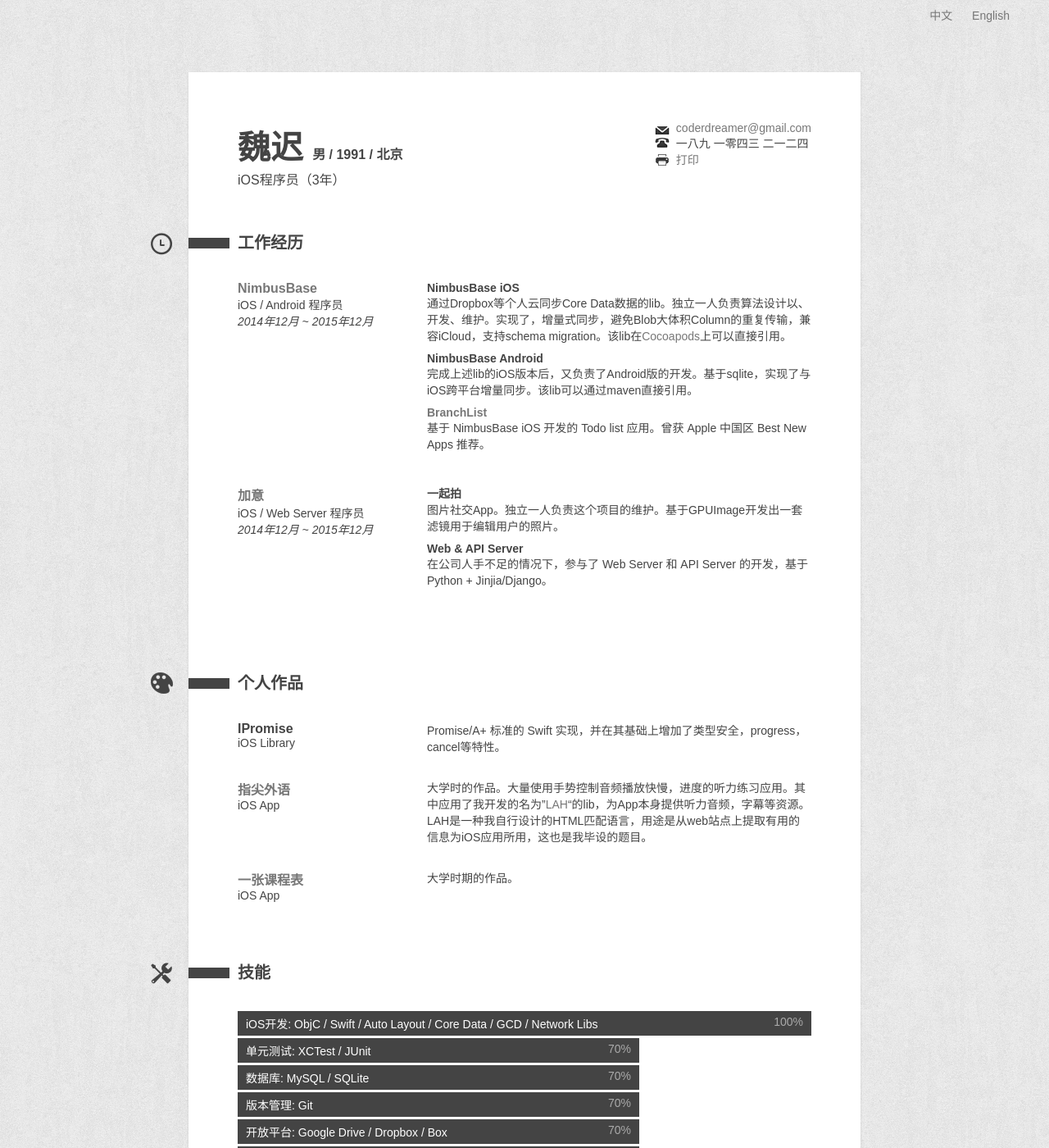
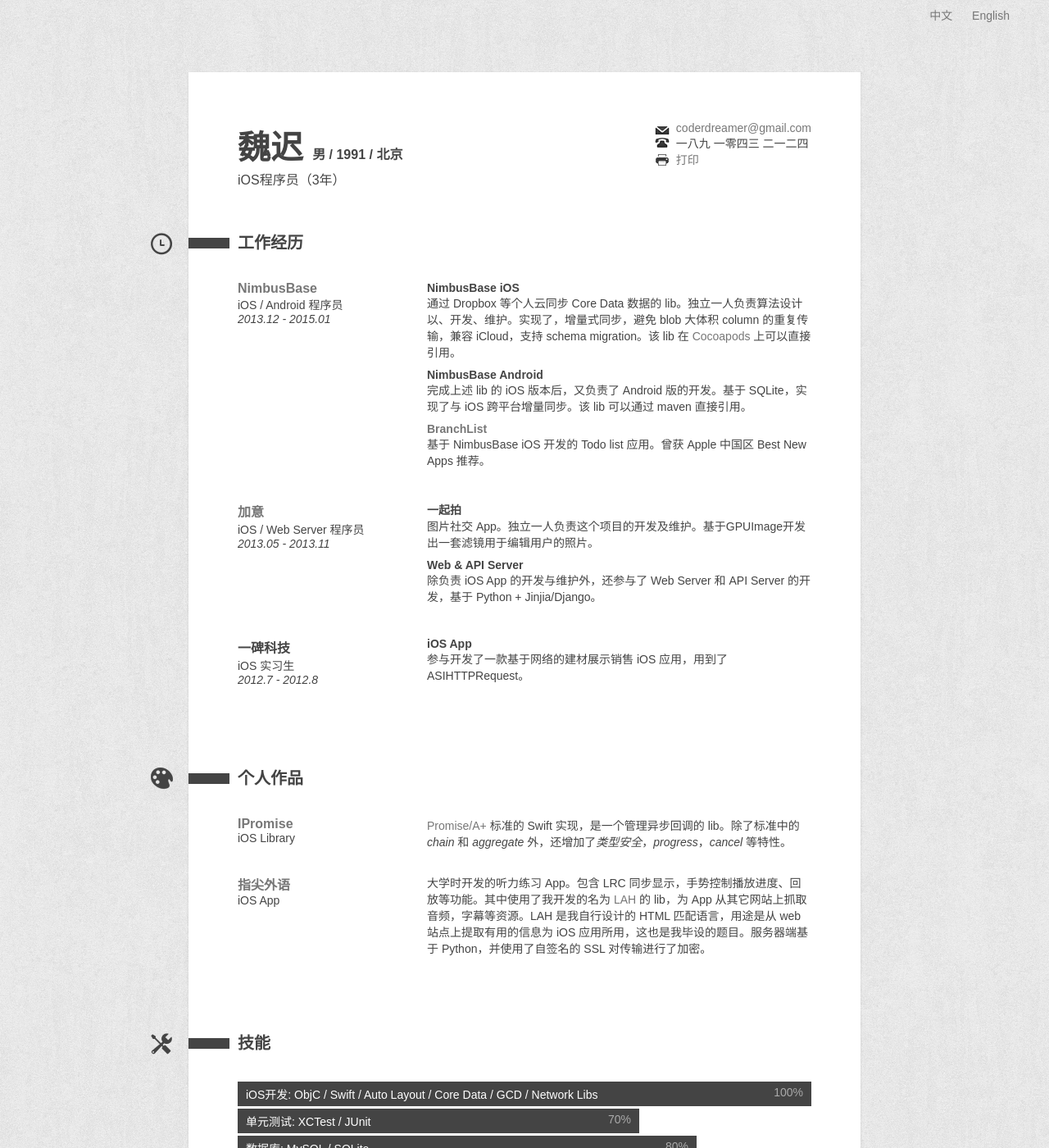
Before and after one commit to coppercash/coppercash.github.io, a Jekyll site: the page built from articles/resume/resume_cn.md, in a window 1280 px wide and 1400 px high. Shown: the whole window at 82% size. Built offline with Jekyll 4.4.1, drawn with Linux system fonts in a browser that asks for light colours; some of the changed text lies outside the part shown.

Commit message:
Clean up resume_cn

```diff
--- a/articles/resume/resume_cn.md
+++ b/articles/resume/resume_cn.md
@@ -12,30 +12,32 @@ layout: resume
 
 ## 工作经历
 
-+ ### [NimbusBase](http://nimbusbase.com) *iOS / Android 程序员* <time>2014年12月 ~ 2015年12月</time>
++ ### [NimbusBase](http://nimbusbase.com) *iOS / Android 程序员* <time>2013.12 - 2015.01</time>
   + #### NimbusBase iOS
-    通过Dropbox等个人云同步Core Data数据的lib。独立一人负责算法设计以、开发、维护。实现了，增量式同步，避免Blob大体积Column的重复传输，兼容iCloud，支持schema migration。该lib在[Cocoapods](http://cocoapods.org/?q=Nimbusbase)上可以直接引用。
+    通过 Dropbox 等个人云同步 Core Data 数据的 lib。独立一人负责算法设计以、开发、维护。实现了，增量式同步，避免 blob 大体积 column 的重复传输，兼容 iCloud，支持 schema migration。该 lib 在 [Cocoapods](http://cocoapods.org/?q=Nimbusbase) 上可以直接引用。
   + #### NimbusBase Android
-    完成上述lib的iOS版本后，又负责了Android版的开发。基于sqlite，实现了与iOS跨平台增量同步。该lib可以通过maven直接引用。
+    完成上述 lib 的 iOS 版本后，又负责了 Android 版的开发。基于 SQLite，实现了与 iOS 跨平台增量同步。该 lib 可以通过 maven 直接引用。
   + #### [BranchList](https://itunes.apple.com/cn/app/branchlist/id885672869)
     基于 NimbusBase iOS 开发的 Todo list 应用。曾获 Apple 中国区 Best New Apps 推荐。
 
-+ ### [加意](http://www.jiae.com) *iOS / Web Server 程序员* <time>2014年12月 ~ 2015年12月</time>
++ ### [加意](http://www.jiae.com) *iOS / Web Server 程序员* <time>2013.05 - 2013.11</time>
   + #### 一起拍
-    图片社交App。独立一人负责这个项目的维护。基于GPUImage开发出一套滤镜用于编辑用户的照片。
+    图片社交 App。独立一人负责这个项目的开发及维护。基于GPUImage开发出一套滤镜用于编辑用户的照片。
   + #### Web & API Server
-    在公司人手不足的情况下，参与了 Web Server 和 API Server 的开发，基于 Python + Jinjia/Django。
+    除负责 iOS App 的开发与维护外，还参与了 Web Server 和 API Server 的开发，基于 Python + Jinjia/Django。
+
++ ### 一碑科技 *iOS 实习生* <time>2012.7 - 2012.8</time>
+  + #### iOS App
+    参与开发了一款基于网络的建材展示销售 iOS 应用，用到了 ASIHTTPRequest。
 
 ---
 
 ## 个人作品
 
-+ ### IPromise *iOS Library*
-  Promise/A+ 标准的 Swift 实现，并在其基础上增加了类型安全，progress，cancel等特性。
++ ### [IPromise](https://github.com/coppercash/IPromise) *iOS Library*
+  [Promise/A+](http://promises-aplus.github.com/promises-spec) 标准的 Swift 实现，是一个管理异步回调的 lib。除了标准中的 *chain* 和 *aggregate* 外，还增加了*类型安全*，*progress*，*cancel* 等特性。
 + ### [指尖外语](https://github.com/coppercash/HoldLanguages) *iOS App*
-  大学时的作品。大量使用手势控制音频播放快慢，进度的听力练习应用。其中应用了我开发的名为"[LAH](https://github.com/coppercash/Lazy_API_with_HTML)"的lib，为App本身提供听力音频，字幕等资源。LAH是一种我自行设计的HTML匹配语言，用途是从web站点上提取有用的信息为iOS应用所用，这也是我毕设的题目。
-+ ### [一张课程表](https://github.com/coppercash/ClasSchedule) *iOS App*
-  大学时期的作品。
+  大学时开发的听力练习 App。包含 LRC 同步显示，手势控制播放进度、回放等功能。其中使用了我开发的名为 [LAH](https://github.com/coppercash/Lazy_API_with_HTML) 的 lib，为 App 从其它网站上抓取音频，字幕等资源。LAH 是我自行设计的 HTML 匹配语言，用途是从 web 站点上提取有用的信息为 iOS 应用所用，这也是我毕设的题目。服务器端基于 Python，并使用了自签名的 SSL 对传输进行了加密。
 
 ---
 
@@ -43,25 +45,29 @@ layout: resume
 
 + iOS开发: ObjC / Swift / Auto Layout / Core Data / GCD / Network Libs *100%*
 + 单元测试: XCTest / JUnit *70%*
-+ 数据库: MySQL / SQLite *70%*
-+ 版本管理: Git *70%*
-+ 开放平台: Google Drive / Dropbox / Box *70%*
++ 数据库: MySQL / SQLite *80%*
++ 版本管理: Git *90%*
 + Android开发: Java *70%*
 + 服务器开发: Python / Django / Jinja2 / Flask / SQLAlchemy *70%*
-+ Web开发: HTML / JavaScript / CSS *70%*
-+ 其他: JSON *70%*
++ Web开发: HTML / JavaScript / CSS *60%*
++ 开放平台: Google Drive / Dropbox / Box *70%*
++ 其他: Vim / JSON *70%*
 
 ---
 
 ## 教育
 
-+ ### 大连工业大学 *网络工程本科* <time>123</time>
-  专业第一名，曾获省政府奖学金，连年获得一等奖学金，获优秀毕业设计。
++ ### 大连工业大学 *网络工程本科* <time>2009 - 2013</time>
+  专业成绩第一名，获省政府奖学金，连年获得一等奖学金，获优秀毕业设计。网络中心维护组负责人。
 
 ---
 
-## 您可能感兴趣的
+## 其他
 
-英语良好
-游泳
-这可能不是一份金光闪闪的简历，但是我想说，曾与我共事过同事包括leader，都希望我能加入他们目前供职的公司
+英语良好。之前的老板是美国人，每天都要读写英文。另外，每周参加人民大学的英语角练习口语。
+
+喜欢游泳。会三种泳姿。每周六日泳2000米，只需约一小时。
+
+这份简历可能并非金光闪闪，但是我想说，我过去的同事和 leader 都几次邀请我加入他们目前供职的公司。我想这是因为在与我共事之后，他们都觉得我是个能够信赖的队友。
+
+最后，感谢您花时间阅读我的简历。
```
